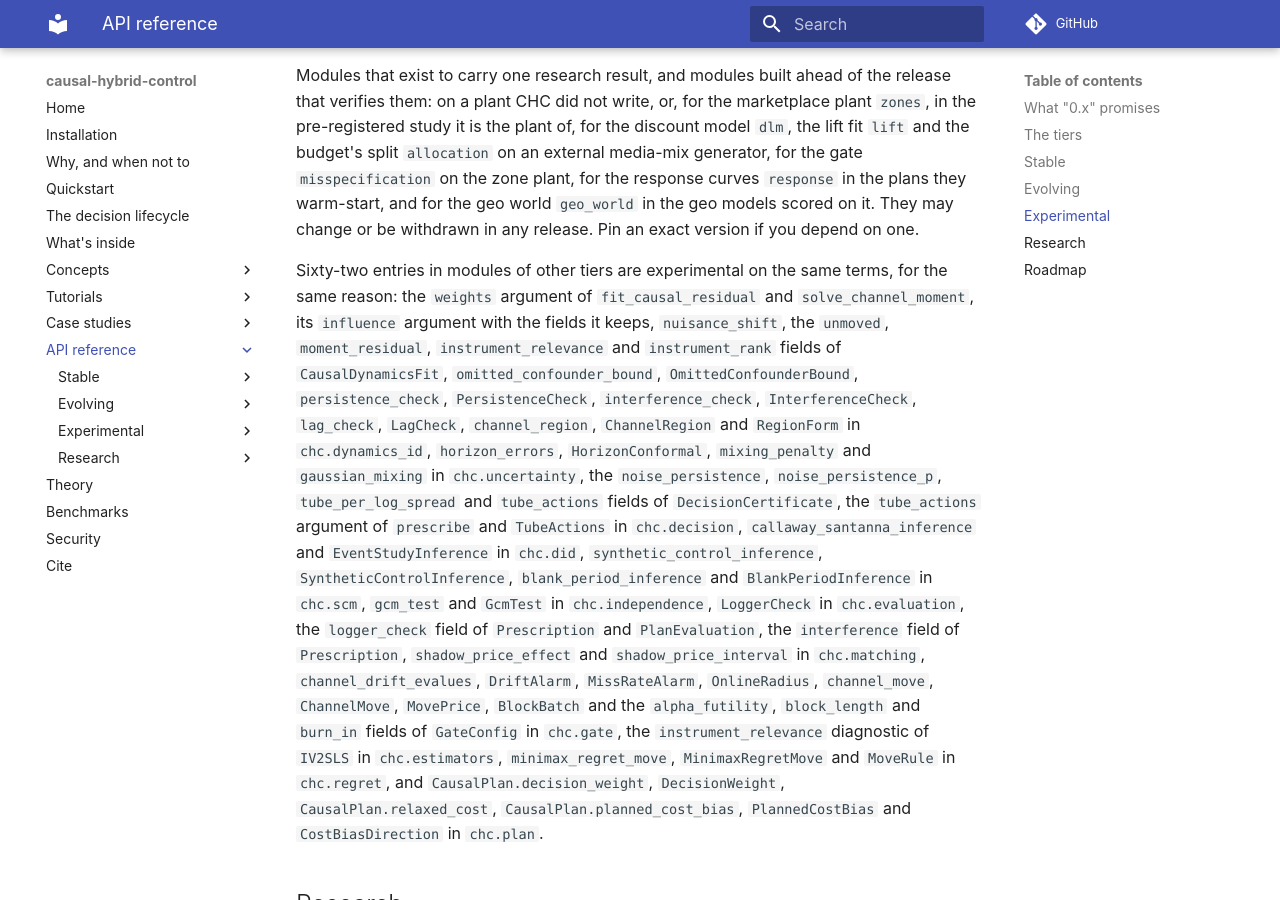
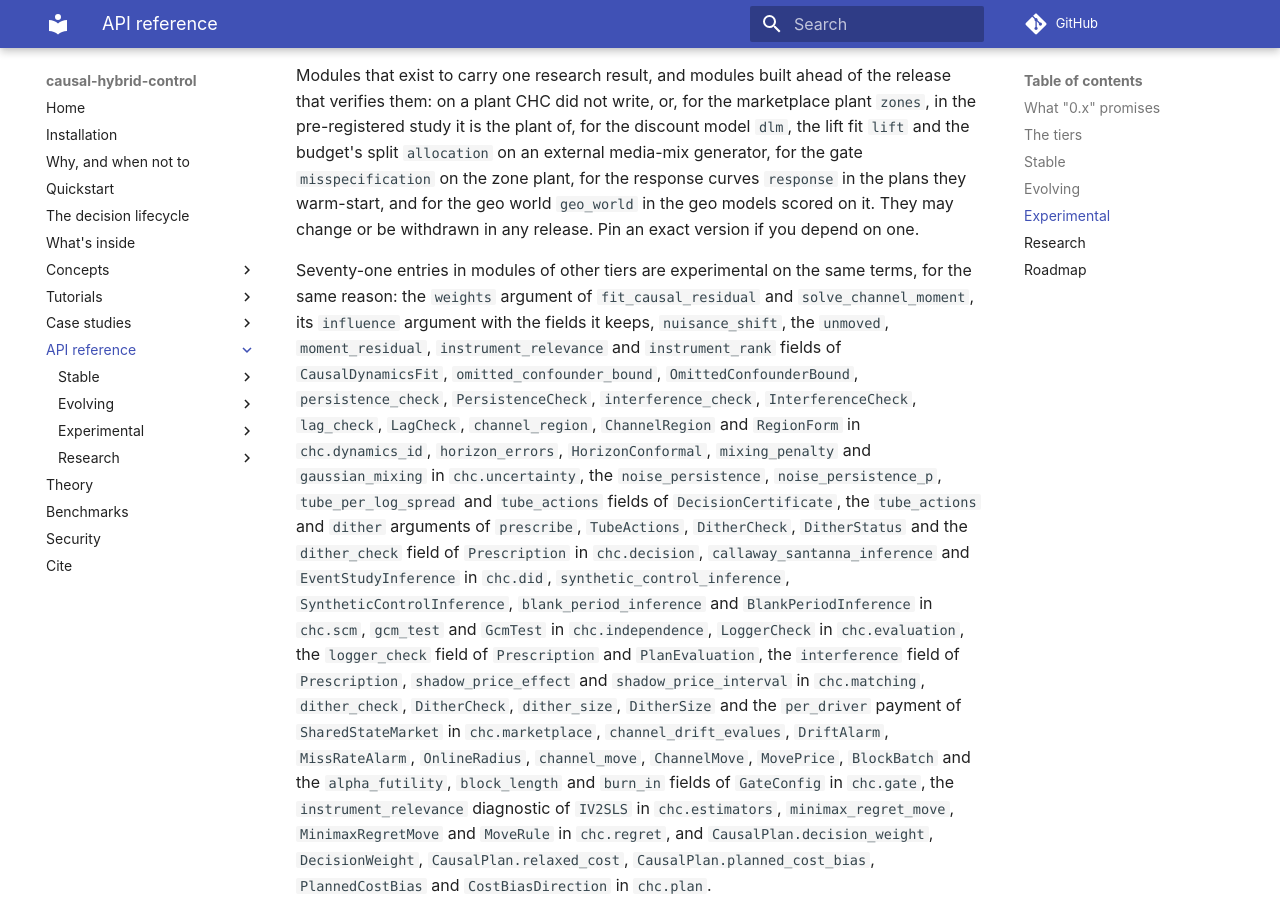
Before and after one commit to causaldyn/causal-hybrid-control, an MkDocs documentation site: the page built from docs/api/index.md, in a window 1280 px wide and 900 px high, scrolled down 2093 px. Built offline with MkDocs 1.6.1 and Material for MkDocs 9.7.7, drawn with Linux system fonts in a browser that asks for light colours; comment, search, counter and statistics services are not loaded.

Commit message:
docs: the reference lists the dither check's and the per-driver world's entries as experimental
prescribe's dither check in chc.decision and the marketplace's dither check, its sizing rule and
the per-driver payment ship experimental; the marketplace's check is mildly liberal (15 and 16
rejections in 200 logs at 5%), stated in its docstring.

```diff
--- a/docs/api/index.md
+++ b/docs/api/index.md
@@ -65,7 +65,7 @@ on the zone plant, for the response curves `response` in the plans they warm-sta
 the geo world `geo_world` in the geo models scored on it. They may change or be withdrawn in
 any release. Pin an exact version if you depend on one.
 
-Sixty-two entries in modules of other tiers are experimental on the same terms, for the same
+Seventy-one entries in modules of other tiers are experimental on the same terms, for the same
 reason:
 the `weights` argument of `fit_causal_residual` and `solve_channel_moment`, its `influence` argument
 with the fields it keeps, `nuisance_shift`, the `unmoved`, `moment_residual`, `instrument_relevance` and
@@ -75,14 +75,15 @@ with the fields it keeps, `nuisance_shift`, the `unmoved`, `moment_residual`, `i
 `ChannelRegion` and `RegionForm` in `chc.dynamics_id`, `horizon_errors`, `HorizonConformal`, `mixing_penalty` and
 `gaussian_mixing` in `chc.uncertainty`, the
 `noise_persistence`, `noise_persistence_p`, `tube_per_log_spread` and `tube_actions` fields of
-`DecisionCertificate`, the `tube_actions` argument of `prescribe` and `TubeActions` in
-`chc.decision`,
+`DecisionCertificate`, the `tube_actions` and `dither` arguments of `prescribe`, `TubeActions`,
+`DitherCheck`, `DitherStatus` and the `dither_check` field of `Prescription` in `chc.decision`,
 `callaway_santanna_inference` and `EventStudyInference` in `chc.did`, `synthetic_control_inference`,
 `SyntheticControlInference`, `blank_period_inference` and `BlankPeriodInference` in `chc.scm`,
 `gcm_test` and `GcmTest` in `chc.independence`, `LoggerCheck` in `chc.evaluation`, the
 `logger_check` field of `Prescription` and `PlanEvaluation`, the `interference` field of
 `Prescription`, `shadow_price_effect` and
-`shadow_price_interval` in `chc.matching`, `channel_drift_evalues`,
+`shadow_price_interval` in `chc.matching`, `dither_check`, `DitherCheck`, `dither_size`, `DitherSize`
+and the `per_driver` payment of `SharedStateMarket` in `chc.marketplace`, `channel_drift_evalues`,
 `DriftAlarm`, `MissRateAlarm`, `OnlineRadius`, `channel_move`, `ChannelMove`, `MovePrice`,
 `BlockBatch` and the `alpha_futility`, `block_length` and `burn_in` fields of `GateConfig` in
 `chc.gate`, the `instrument_relevance` diagnostic of `IV2SLS` in `chc.estimators`,
```
Also changed, not shown: 1 other file.
